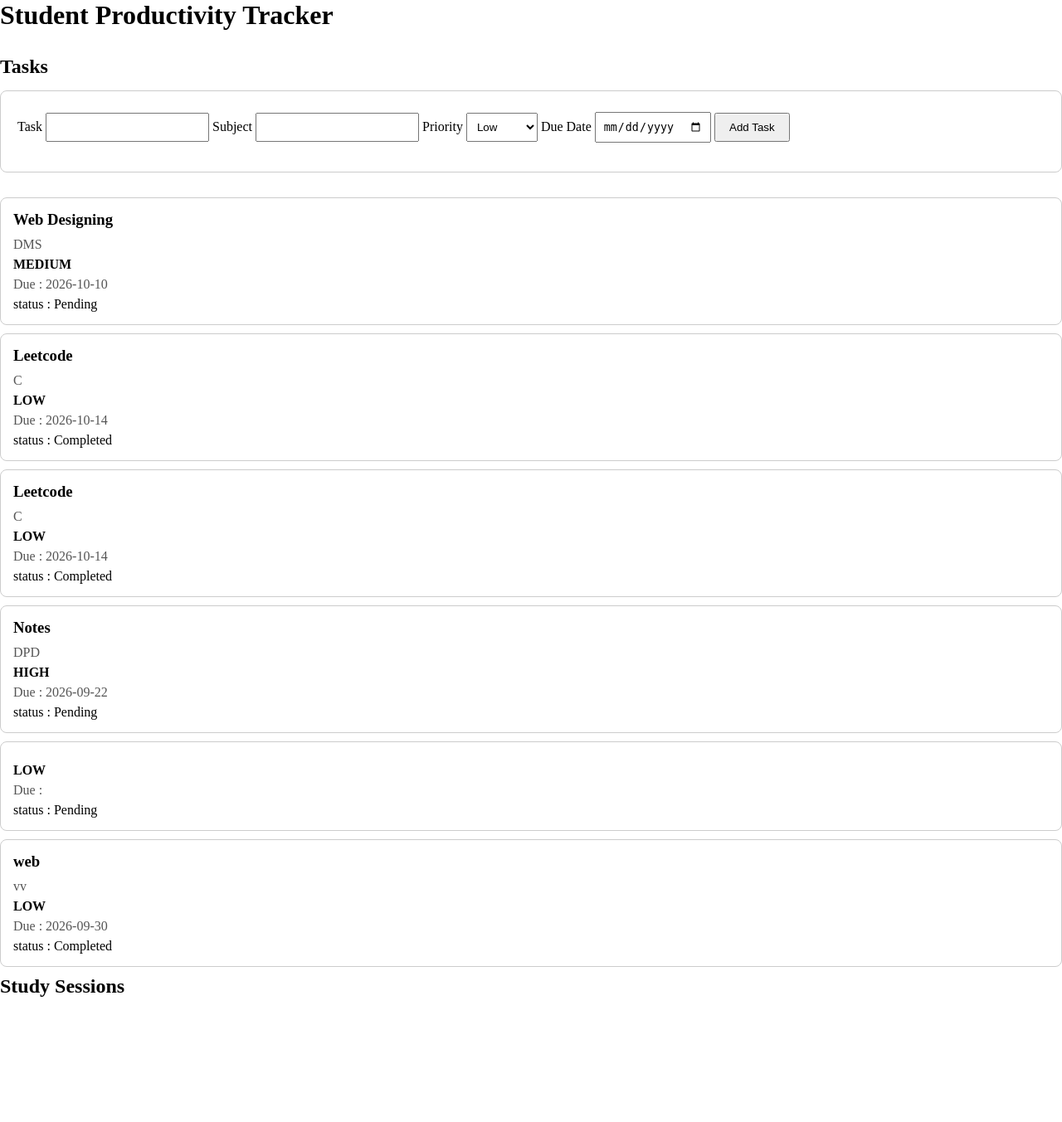
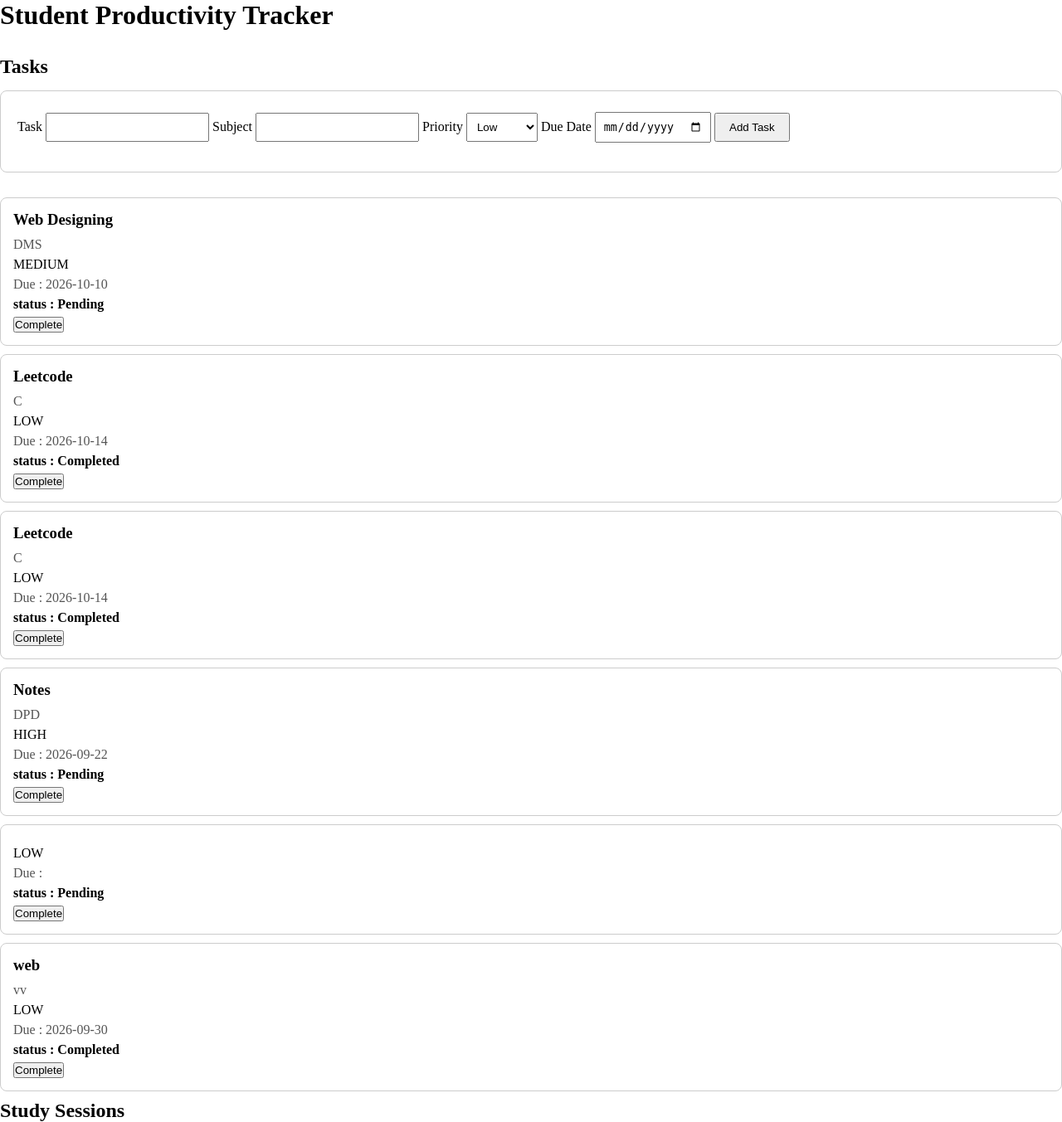
Before and after one commit to Bahula21/Student-Productivity-Tracker, a Flask app: page / in a window 1280 px wide. Shown: the whole page at 83% size. Before the commit the page ends 1202 px from the top, so only its background shows below. Run offline with Flask 3, Linux system fonts and the light colour scheme; data comes from the database, SQL or seed files in the repository; both versions use the stored data as it was after the commit.

Commit message:
Add task completion

```diff
--- a/app.py
+++ b/app.py
@@ -1,4 +1,4 @@
-from flask import Flask, render_template,request
+from flask import Flask, render_template,request, redirect
 import sqlite3
 
 app= Flask(__name__)
@@ -24,6 +24,14 @@ def init_db():
 
     connection.commit()
     connection.close()
+
+# connection = sqlite3.connect("tracker.db")
+# cursor = connection.cursor()
+
+# cursor.execute("DELETE FROM tasks WHERE id BETWEEN 7 AND 16")
+
+# connection.commit()
+# connection.close()
 
 @app.route("/", methods=["GET","POST"])
 def home():
@@ -57,6 +65,19 @@ def home():
     return render_template("index.html",tasks=tasks)
 
 
+@app.route("/complete/<int:task_id>", methods=["POST"])
+def complete_task(task_id):
+    connection = get_db()
+    cursor = connection.cursor()
+
+    cursor.execute(
+        "UPDATE tasks SET status=2 WHERE id=?",(task_id,)
+    )
+
+    connection.commit()
+    connection.close()
+
+    return redirect("/")
 
 
 init_db()
--- a/templates/index.html
+++ b/templates/index.html
@@ -38,7 +38,7 @@
                         <h3>{{ task[1] }}</h3>
                         <p class="task-subject">{{ task[2] }}</p>
 
-                        <p class="task-status">
+                        <p>
                             {% if task[3]==1 %}
                                 LOW
                             {% elif task[3]==2 %}
@@ -50,11 +50,18 @@
 
                         <p class="task-due">Due : {{task[4]}}</p>
 
-                        {% if task[5] == 1 %}
-                            status : Pending
-                        {% else %}
-                            status : Completed
-                        {% endif %}
+                        <p class="task-status">
+                            {% if task[5] == 1 %}
+                                status : Pending
+                            {% else %}
+                                status : Completed
+                            {% endif %}
+                        </p>
+
+                        <form method="POST" action="/complete/{{ task[0] }}">
+                            <button type="submit">Complete</button>
+                        </form>
+
                     </div>
                 {% endfor %}
             </div>
```
Also changed, not shown: tracker.db.
